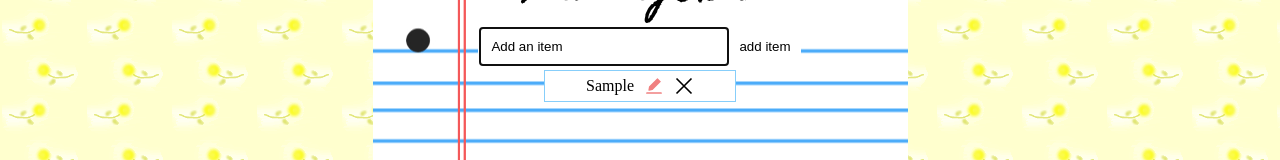
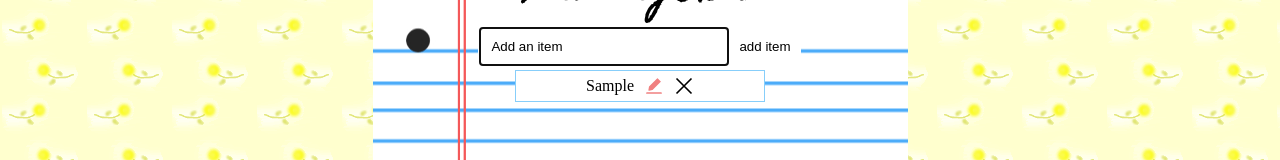
Before and after one commit to FriendSkullaton/Grocery-todo-app, a React (Create React App) app in the folder grocery-todo-app/: page / in a window 1280 px wide. Both pictures are taken after typing "Sample" into the empty fields and a click on the button "add item". Shown: the part 162-322 px from the top of the page. Built offline with nearby package versions, Linux system fonts and the light colour scheme.

Commit message:
Update App.css

```diff
--- a/grocery-todo-app/src/App.css
+++ b/grocery-todo-app/src/App.css
@@ -63,7 +63,7 @@ h1 {
     color: black;
     padding: 5px;
     background-color: white;
-    width: 15%;
+    width: 250px;
     margin: 4px auto;
     border: lightskyblue solid 1px;
 }
```
